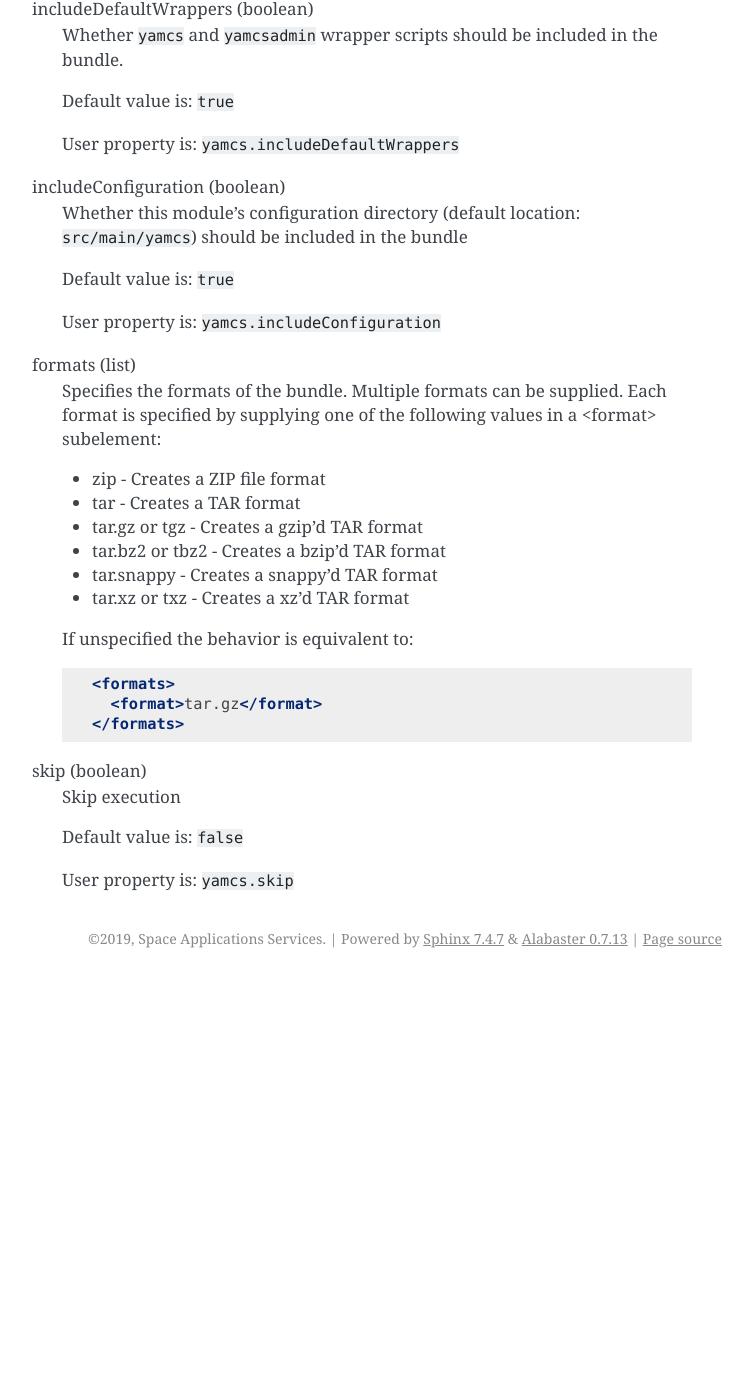
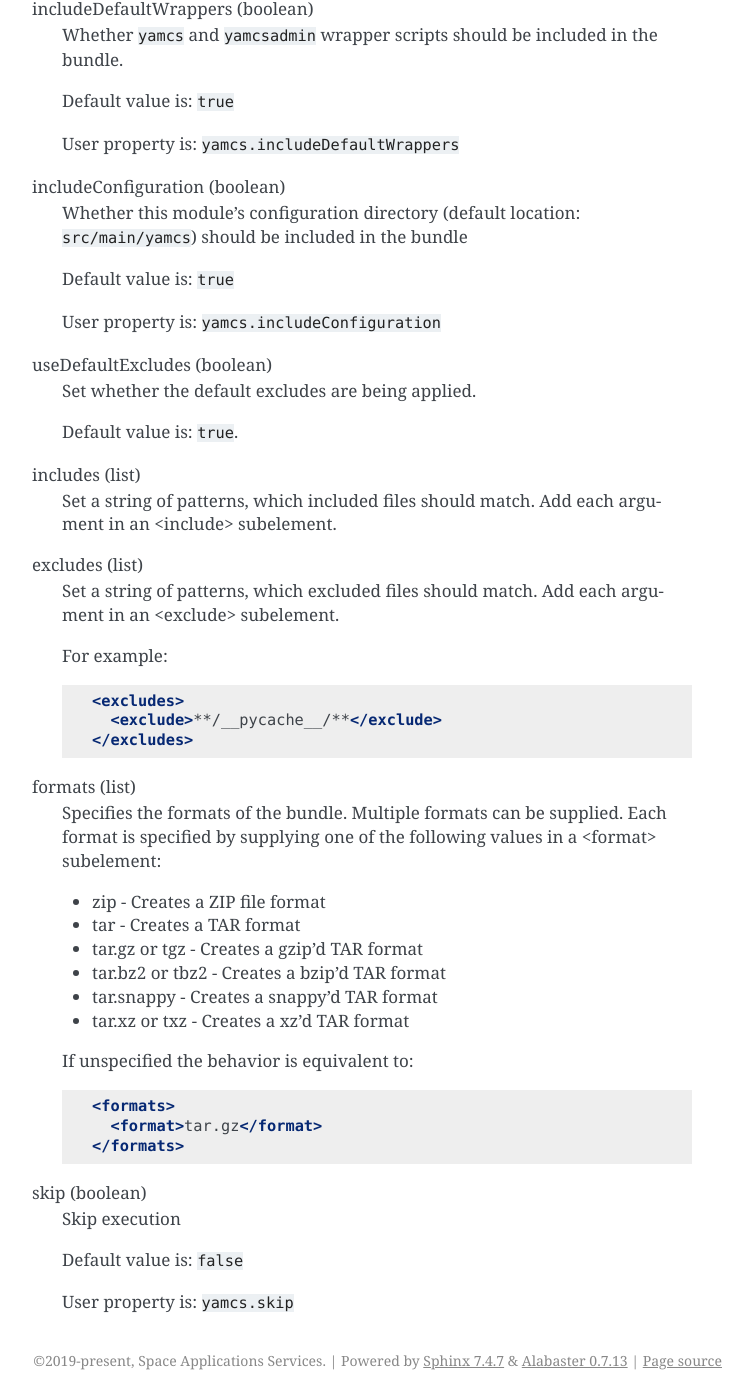
Before and after one commit to yamcs/yamcs-maven-plugin, a Sphinx documentation site: the page built from docs/goals/bundle.rst, in a window 1280 px wide and 1400 px high, scrolled down 839 px. Shown: the whole window, without its empty margins (388-1141 px from the left). Built offline with Sphinx 7.4.7, drawn with Linux system fonts in a browser that asks for light colours; before the commit the page ends 1817 px from its top, so only the background shows below that.

Commit message:
Allow customizing bundle includes/excludes

```diff
--- a/docs/conf.py
+++ b/docs/conf.py
@@ -9,13 +9,13 @@ yamcs_version_el = properties_el.find("{http://maven.apache.org/POM/4.0.0}yamcsV
 
 # Configure Sphinx
 project = "yamcs-maven-plugin"
-copyright = "2019, Space Applications Services"
+copyright = "2019-present, Space Applications Services"
 author = "Yamcs Team"
 version = plugin_version_el.text  # The short X.Y version
 release = version  # The full version, including alpha/beta/rc tags
 extensions = ["sphinxcontrib.fulltoc"]
 source_suffix = ".rst"
-language = None
+language = "en"
 exclude_patterns = ["_build", "Thumbs.db", ".DS_Store"]
 pygments_style = "sphinx"
 
--- a/docs/goals/bundle.rst
+++ b/docs/goals/bundle.rst
@@ -47,6 +47,25 @@ includeConfiguration (boolean)
 
     User property is: ``yamcs.includeConfiguration``
 
+useDefaultExcludes (boolean)
+    Set whether the default excludes are being applied.
+
+    Default value is: ``true``.
+
+includes (list)
+    Set a string of patterns, which included files should match. Add each argument in an <include> subelement.
+
+excludes (list)
+    Set a string of patterns, which excluded files should match. Add each argument in an <exclude> subelement.
+
+    For example:
+
+    .. code-block:: xml
+
+      <excludes>
+        <exclude>**/__pycache__/**</exclude>
+      </excludes>
+
 formats (list)
     Specifies the formats of the bundle. Multiple formats can be supplied. Each format is specified by supplying one of the following values in a <format> subelement:
 
```
Also changed, not shown: 1 other file.
